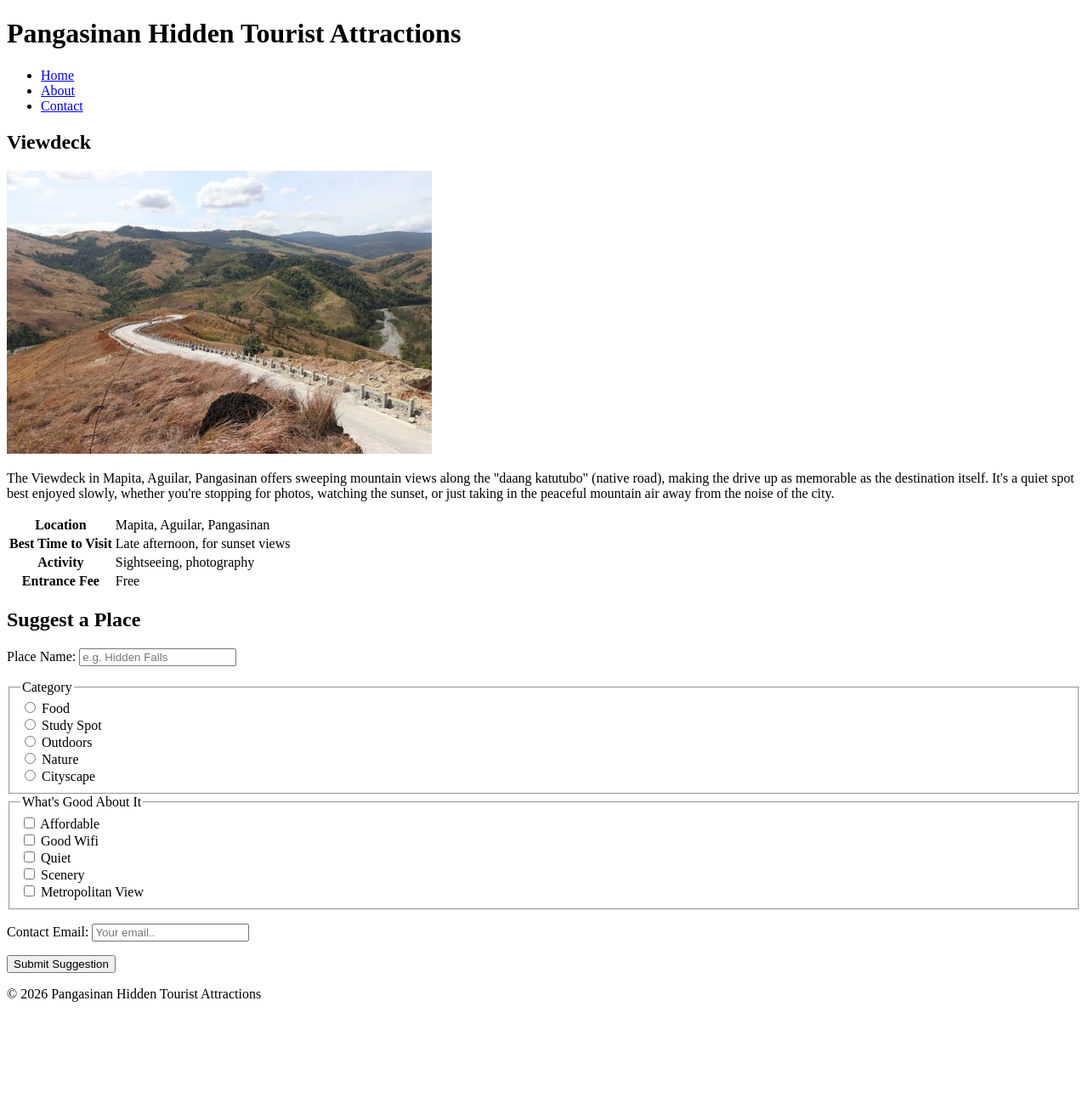
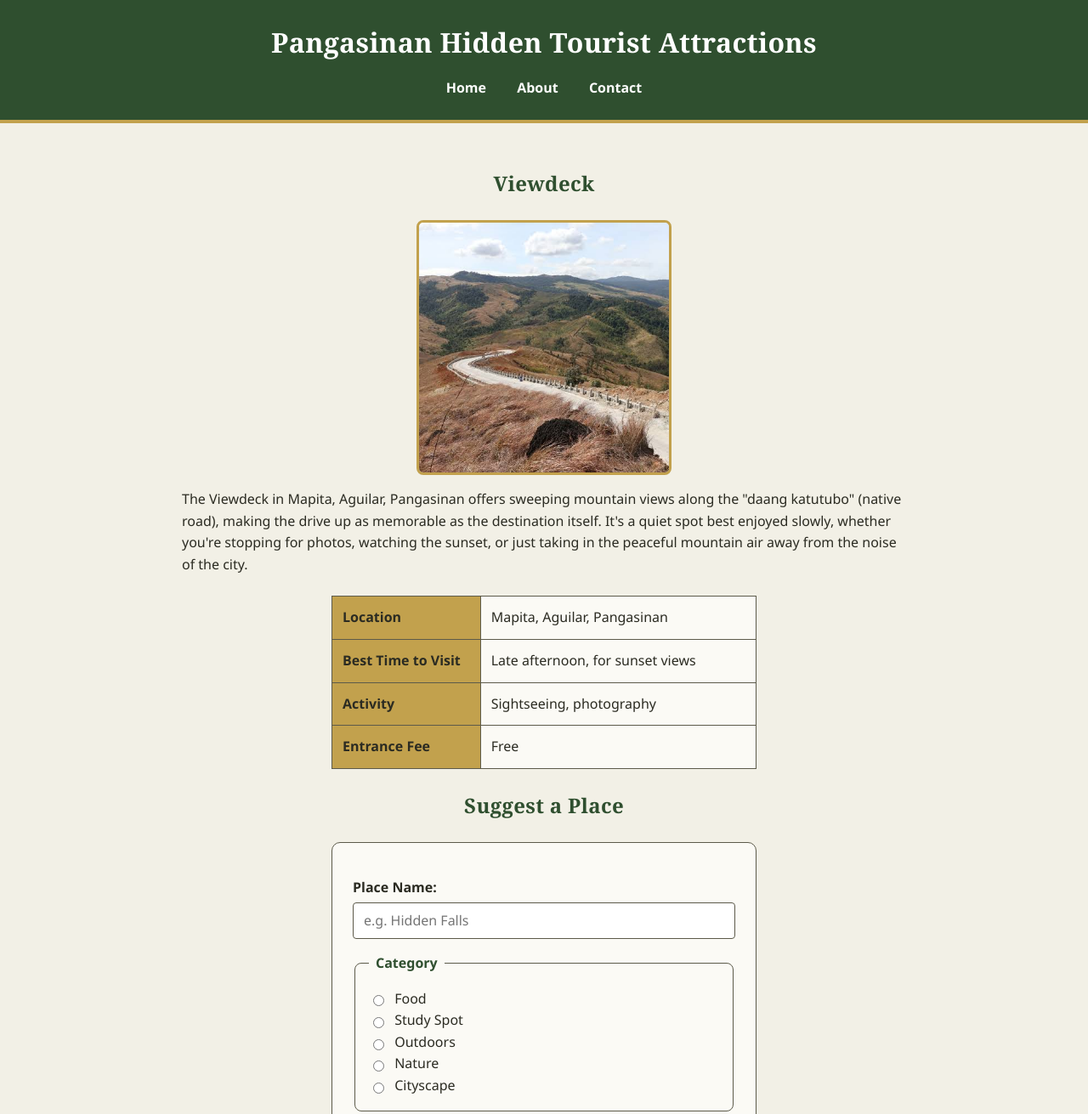
Before and after one commit to danangeloumayam86-creator/pangasinan-hidden-tourist-attractions, a plain HTML site: page places/viewdeck.html in a window 1280 px wide. Shown: the top 1311 px of the page at 85% size. Before the commit the page ends 1195 px from the top, so only its background shows below. Drawn offline with Linux system fonts and the light colour scheme.

Commit message:
Styles are added

```diff
--- a/places/viewdeck.html
+++ b/places/viewdeck.html
@@ -3,6 +3,7 @@
 <head>
     <meta charset="UTF-8">
     <title>Viewdeck - Pangasinan Hidden Tourist Attractions</title>
+    <link rel="stylesheet" href="../styles/style.css">
 </head>
 <body>
     <header>
--- /dev/null
+++ b/styles/style.css
@@ -0,0 +1,268 @@
+/* =========================================
+   Variables - Forest & Earth palette
+   ========================================= */
+:root {
+    --brand-color: #2f4f2f;   /* deep forest green */
+    --ink: #2b2b22;           /* near-black earthy brown for text */
+    --muted: #5c5a4a;         /* muted olive-taupe (contrast-checked) */
+    --bg-light: #f2f0e6;      /* soft ivory/parchment background */
+    --accent: #c2a14d;        /* warm gold, sunlight through trees (decorative only) */
+    --card-bg: #fbfaf5;       /* near-white card background */
+}
+
+/* =========================================
+   Base styles
+   ========================================= */
+* {
+    box-sizing: border-box;
+}
+
+body {
+    margin: 0;
+    font-family: 'Segoe UI', Verdana, sans-serif;
+    line-height: 1.6;
+    color: var(--ink);
+    background-color: var(--bg-light);
+}
+
+h1, h2, h3 {
+    font-family: Georgia, 'Times New Roman', serif;
+    color: var(--brand-color);
+    letter-spacing: 0.3px;
+}
+
+a {
+    color: var(--brand-color);
+}
+
+/* =========================================
+   Layout regions
+   ========================================= */
+header {
+    background-color: var(--brand-color);
+    color: #fff;
+    padding: 1.5rem 2rem;
+    text-align: center;
+    border-bottom: 4px solid var(--accent);
+}
+
+header h1 {
+    color: #fff;
+    margin: 0 0 0.25rem 0;
+    font-size: 2rem;
+}
+
+header p {
+    margin: 0;
+    color: #fff;
+    font-size: 0.95rem;
+}
+
+nav ul {
+    list-style: none;
+    padding: 0;
+    margin: 1rem 0 0 0;
+    text-align: center;
+}
+
+nav li {
+    display: inline-block;
+    margin: 0 1rem;
+}
+
+nav a {
+    color: #fff;
+    text-decoration: none;
+    font-weight: bold;
+    font-size: 1rem;
+    padding-bottom: 2px;
+    border-bottom: 2px solid transparent;
+    transition: border-color 0.2s ease;
+}
+
+nav a:hover {
+    border-bottom: 2px solid var(--accent);
+}
+
+main {
+    max-width: 900px;
+    margin: 0 auto;
+    padding: 2rem 1.5rem;
+}
+
+main h2 {
+    text-align: center;
+    margin-bottom: 1.5rem;
+}
+
+footer {
+    background-color: var(--ink);
+    color: var(--bg-light);
+    text-align: center;
+    padding: 1rem;
+    font-size: 0.9rem;
+    margin-top: 2rem;
+}
+
+/* =========================================
+   Components
+   ========================================= */
+
+/* Place cards - reusable class */
+.place-card {
+    background-color: var(--card-bg);
+    border-radius: 10px;
+    padding: 24px;
+    border-left: 6px solid var(--brand-color);
+    margin-bottom: 2rem;
+    text-align: center;
+    box-shadow: 0 2px 6px rgba(43, 43, 34, 0.12);
+}
+
+.place-card h3 {
+    margin-top: 0;
+    font-size: 1.4rem;
+    color: var(--brand-color);
+}
+
+.place-card p {
+    color: var(--ink);
+}
+
+/* uniform, centered images everywhere */
+img {
+    display: block;
+    margin: 1rem auto;
+    width: 100%;
+    max-width: 300px;
+    height: 300px;
+    object-fit: cover;
+    border-radius: 8px;
+    border: 3px solid var(--accent);
+}
+
+/* View details / links styled as buttons */
+.place-card a,
+main > a {
+    display: inline-block;
+    margin-top: 0.5rem;
+    padding: 0.5rem 1.25rem;
+    background-color: var(--brand-color);
+    color: #fff;
+    text-decoration: none;
+    border-radius: 6px;
+    font-size: 0.9rem;
+}
+
+.place-card a:hover,
+main > a:hover {
+    background-color: var(--ink);
+}
+
+/* Info tables on place detail pages */
+table {
+    width: 100%;
+    max-width: 500px;
+    margin: 1.5rem auto;
+    border-collapse: collapse;
+    background-color: var(--card-bg);
+}
+
+table th, table td {
+    border: 1px solid var(--muted);
+    padding: 0.75rem;
+    text-align: left;
+    color: var(--ink);
+}
+
+table th {
+    background-color: var(--accent);
+    width: 35%;
+}
+
+/* Forms (contact form) */
+form {
+    max-width: 500px;
+    margin: 1.5rem auto;
+    background-color: var(--card-bg);
+    padding: 1.5rem;
+    border-radius: 10px;
+    border: 1px solid var(--muted);
+}
+
+fieldset {
+    border: 1px solid var(--muted);
+    border-radius: 8px;
+    margin-bottom: 1rem;
+    padding: 16px;
+}
+
+legend {
+    color: var(--brand-color);
+    font-weight: bold;
+    padding: 0 0.5rem;
+}
+
+label {
+    display: block;
+    margin-top: 0.75rem;
+    margin-bottom: 0.25rem;
+    font-weight: bold;
+    color: var(--ink);
+}
+
+input[type="text"],
+input[type="email"],
+input[type="number"],
+select,
+textarea {
+    width: 100%;
+    padding: 0.6rem 0.75rem;
+    border: 1px solid var(--muted);
+    border-radius: 4px;
+    font-family: inherit;
+    font-size: 1rem;
+    background-color: #fff;
+    color: var(--ink);
+}
+
+input[type="submit"],
+button[type="submit"] {
+    margin-top: 1rem;
+    padding: 0.6rem 1.5rem;
+    background-color: var(--brand-color);
+    color: #fff;
+    border: none;
+    border-radius: 6px;
+    font-size: 1rem;
+    cursor: pointer;
+}
+
+input[type="submit"]:hover,
+button[type="submit"]:hover {
+    background-color: var(--ink);
+}
+
+/* Visible focus state for keyboard users - never remove without replacing */
+input:focus,
+select:focus,
+textarea:focus,
+button:focus {
+    outline: 3px solid var(--brand-color);
+    outline-offset: 2px;
+}
+/* Radio & checkbox labels should sit inline next to their input, not stack */
+input[type="radio"],
+input[type="checkbox"] {
+    width: auto;
+    margin-right: 0.5rem;
+    vertical-align: middle;
+}
+
+input[type="radio"] + label,
+input[type="checkbox"] + label {
+    display: inline;
+    font-weight: normal;
+    margin: 0;
+    color: var(--ink);
+}
```
Also changed, not shown: about.html (+1 -0 lines), contact.html (+1 -0 lines), index.html (+4 -3 lines), places/manleluag-spring.html (+1 -0 lines), places/maples-river.html (+1 -0 lines).
